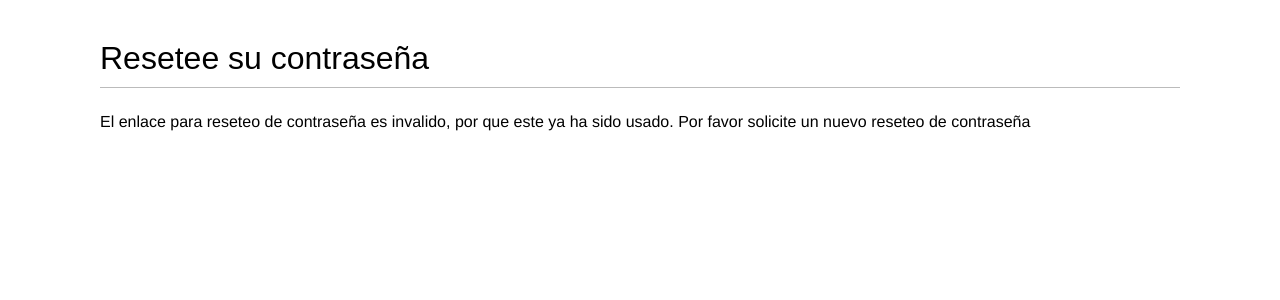
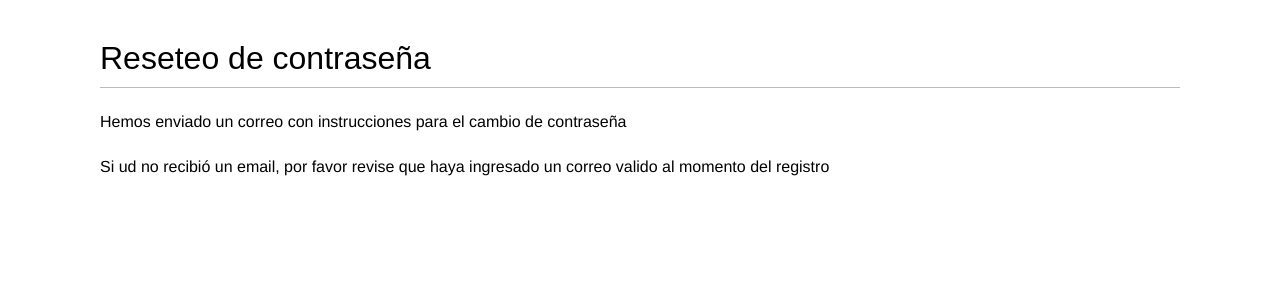
Before and after one commit to ippsatsi/dbe_social_website_chapter4, a Django app: page /account/password-reset/done/ in a window 1280 px wide. Shown: the part 47-347 px from the top of the page. Run offline with Django 4.2, Linux system fonts and the light colour scheme; some web fonts are replaced.

Commit message:
Corrigiendo nombres de los templates

```diff
--- a/account/templates/registration/password_reset_done.html
+++ b/account/templates/registration/password_reset_done.html
@@ -3,16 +3,8 @@
 {% block title %}Reseteo de contraseña{% endblock title %}
 
 {% block content %}
-<h1>Resetee su contraseña</h1>
-{% if validlink %}
-<p>Por favor, ingrese su nueva contraseña 2 veces:</p>
-<form action="" method="post">
-    {{ form.as_p }}
-    {% csrf_token %}
-    <p><input type="submit" value="Change my password"></p>
-</form>
-{% else %}
-    <p>El enlace para reseteo de contraseña es invalido, por que este ya ha sido usado.
-        Por favor solicite un nuevo reseteo de contraseña</p>
-{% endif %}
+
+<h1>Reseteo de contraseña</h1>
+<p>Hemos enviado un correo con instrucciones para el cambio de contraseña</p>
+<p>Si ud no recibió un email, por favor revise que haya ingresado un correo valido al momento del registro</p>
 {% endblock content %}
```
Also changed, not shown: account/templates/registration/password_reset_confirm.html (added, +18 -0 lines).
